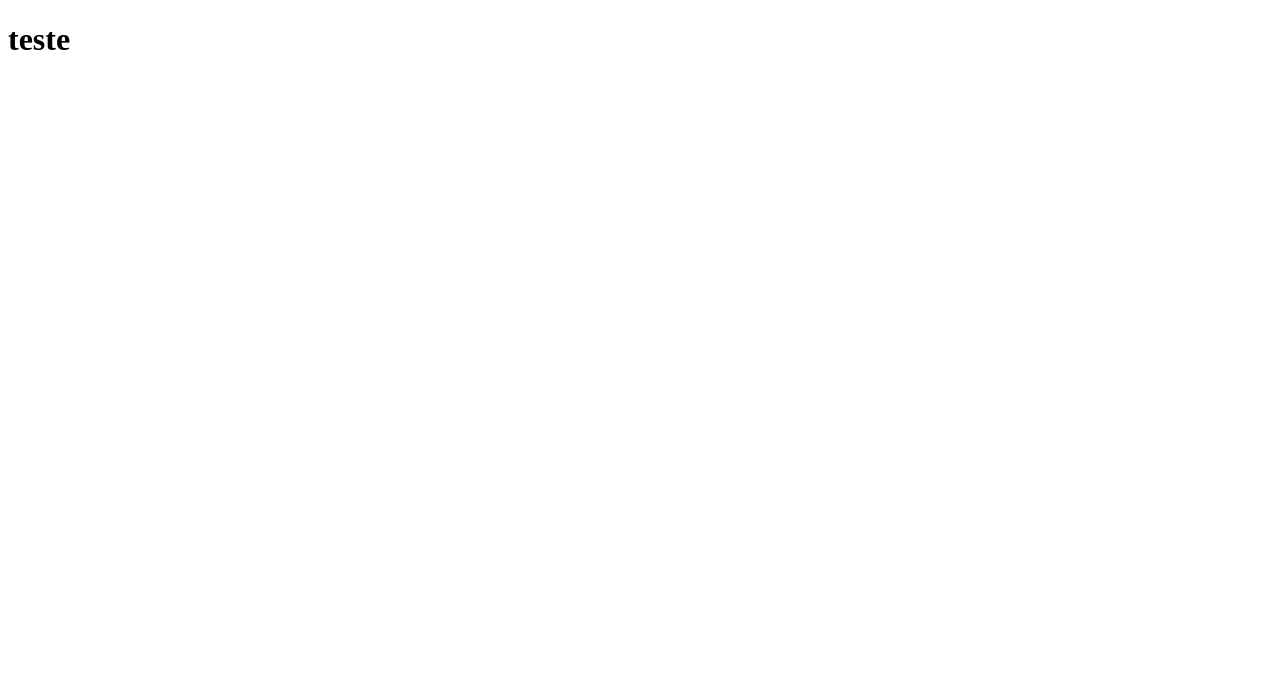
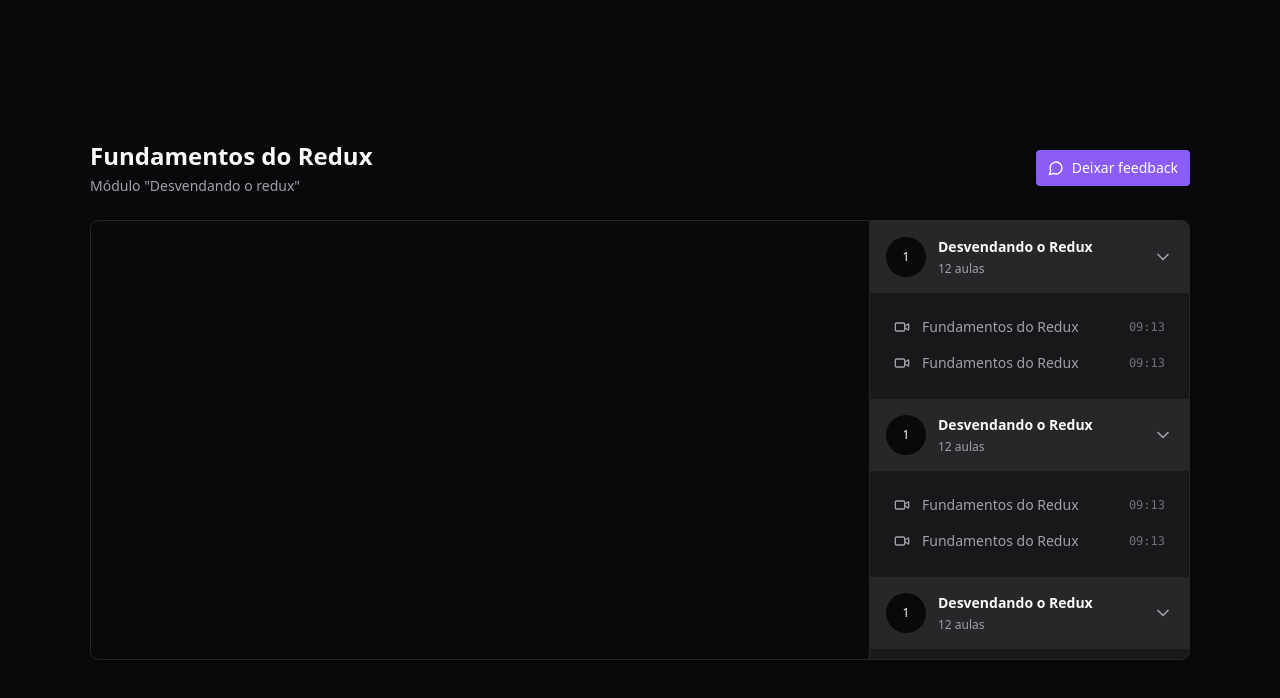
Before and after one commit to rafaelgcaldas/react-redux-zustand, a React (Vite) app: page / in a window 1280 px wide. Shown: the top 698 px of the page. Built offline with nearby package versions, Linux system fonts and the light colour scheme.

Commit message:
feat: Player page

```diff
--- a/src/App.tsx
+++ b/src/App.tsx
@@ -1,11 +1,14 @@
 import { Provider as ReduxProvider } from "react-redux";
+import { Player } from "./pages/player";
 import { store } from "./store";
+
+import './styles/global.css';
 
 export function App() {
   return (
     <div>
       <ReduxProvider store={store}>
-        <h1>teste</h1>
+        <Player />
       </ReduxProvider>
     </div>
   )
--- /dev/null
+++ b/src/pages/player.tsx
@@ -0,0 +1,139 @@
+import { ChevronDown, MessageCircle, Video } from "lucide-react";
+import ReactPlayer from 'react-player'
+
+export function Player() {
+  return (
+    <div className="h-screen bg-zinc-950 text-zinc-50 flex justify-center items-center">
+      <div className="flex w-[1100px] flex-col gap-6">
+
+        <div className="flex items-center justify-between">
+
+          <div className="flex flex-col gap-1">
+            <h1 className="text-2xl font-bold">Fundamentos do Redux</h1>
+            <span className="text-sm text-zinc-400">
+              Módulo "Desvendando o redux"
+            </span>
+          </div>
+
+          <button className="flex items-center gap-2 rounded bg-violet-500 px-3 py-2 text-sm font-medium text-white hover:bg-violet-600">
+            <MessageCircle className="size-4" />
+            Deixar feedback
+          </button>
+        </div>
+
+        <main className="relative flex overflow-hidden rounded-lg border border-zinc-800 bg-zinc-900 shadow pr-80">
+          <div className="flex-1">
+            <div className="w-full bg-zinc-950 aspect-video">
+              <ReactPlayer
+                width="100%"
+                height="100%"
+                controls
+                url="https://www.youtube.com/watch?v=B_-nvkFBH5k"
+              />
+            </div>
+          </div>
+
+          <aside className="w-80 absolute top-0 bottom-0 right-0 border-l divide-y-2 divide-zinc-900 border-zinc-800 bg-zinc-900 overflow-y-scroll scrollbar-thin scrollbar-track-zinc-950 scrollbar-thumb-zinc-800">
+            <div >
+              <button className=" flex w-full items-center gap-3 bg-zinc-800 p-4">
+                <div className="flex size-10 rounded-full items-center justify-center bg-zinc-950 text-xs">
+                  1
+                </div>
+                <div className="flex flex-col gap-1 text-left">
+                  <strong className="text-sm">Desvendando o Redux</strong>
+                  <span className="text-xs text-zinc-400">12 aulas</span>
+                </div>
+
+                <ChevronDown className="size-5 ml-auto text-zinc-400" />
+              </button>
+
+              <nav className="relative flex flex-col gap-4 p-6">
+                <button className="flex items-center gap-3 text-sm text-zinc-400">
+                  <Video className="size-4 text-zinc-400" />
+                  <span>Fundamentos do Redux</span>
+                  <span className="ml-auto font-mono text-xs text-zinc-500">
+                    09:13
+                  </span>
+                </button>
+
+                <button className="flex items-center gap-3 text-sm text-zinc-400">
+                  <Video className="size-4 text-zinc-400" />
+                  <span>Fundamentos do Redux</span>
+                  <span className="ml-auto font-mono text-xs text-zinc-500">
+                    09:13
+                  </span>
+                </button>
+              </nav>
+            </div>
+
+            <div >
+              <button className=" flex w-full items-center gap-3 bg-zinc-800 p-4">
+                <div className="flex size-10 rounded-full items-center justify-center bg-zinc-950 text-xs">
+                  1
+                </div>
+                <div className="flex flex-col gap-1 text-left">
+                  <strong className="text-sm">Desvendando o Redux</strong>
+                  <span className="text-xs text-zinc-400">12 aulas</span>
+                </div>
+
+                <ChevronDown className="size-5 ml-auto text-zinc-400" />
+              </button>
+
+              <nav className="relative flex flex-col gap-4 p-6">
+                <button className="flex items-center gap-3 text-sm text-zinc-400">
+                  <Video className="size-4 text-zinc-400" />
+                  <span>Fundamentos do Redux</span>
+                  <span className="ml-auto font-mono text-xs text-zinc-500">
+                    09:13
+                  </span>
+                </button>
+
+                <button className="flex items-center gap-3 text-sm text-zinc-400">
+                  <Video className="size-4 text-zinc-400" />
+                  <span>Fundamentos do Redux</span>
+                  <span className="ml-auto font-mono text-xs text-zinc-500">
+                    09:13
+                  </span>
+                </button>
+              </nav>
+            </div>
+
+            <div >
+              <button className=" flex w-full items-center gap-3 bg-zinc-800 p-4">
+                <div className="flex size-10 rounded-full items-center justify-center bg-zinc-950 text-xs">
+                  1
+                </div>
+                <div className="flex flex-col gap-1 text-left">
+                  <strong className="text-sm">Desvendando o Redux</strong>
+                  <span className="text-xs text-zinc-400">12 aulas</span>
+                </div>
+
+                <ChevronDown className="size-5 ml-auto text-zinc-400" />
+              </button>
+
+              <nav className="relative flex flex-col gap-4 p-6">
+                <button className="flex items-center gap-3 text-sm text-zinc-400">
+                  <Video className="size-4 text-zinc-400" />
+                  <span>Fundamentos do Redux</span>
+                  <span className="ml-auto font-mono text-xs text-zinc-500">
+                    09:13
+                  </span>
+                </button>
+
+                <button className="flex items-center gap-3 text-sm text-zinc-400">
+                  <Video className="size-4 text-zinc-400" />
+                  <span>Fundamentos do Redux</span>
+                  <span className="ml-auto font-mono text-xs text-zinc-500">
+                    09:13
+                  </span>
+                </button>
+              </nav>
+            </div>
+          </aside>
+
+        </main>
+
+      </div>
+    </div>
+  )
+}
--- a/src/styles/global.css
+++ b/src/styles/global.css
@@ -1,3 +1,7 @@
 @tailwind base;
 @tailwind components;
 @tailwind utilities;
+
+body {
+  -webkit-font-smoothing: antialiased;
+}
```
